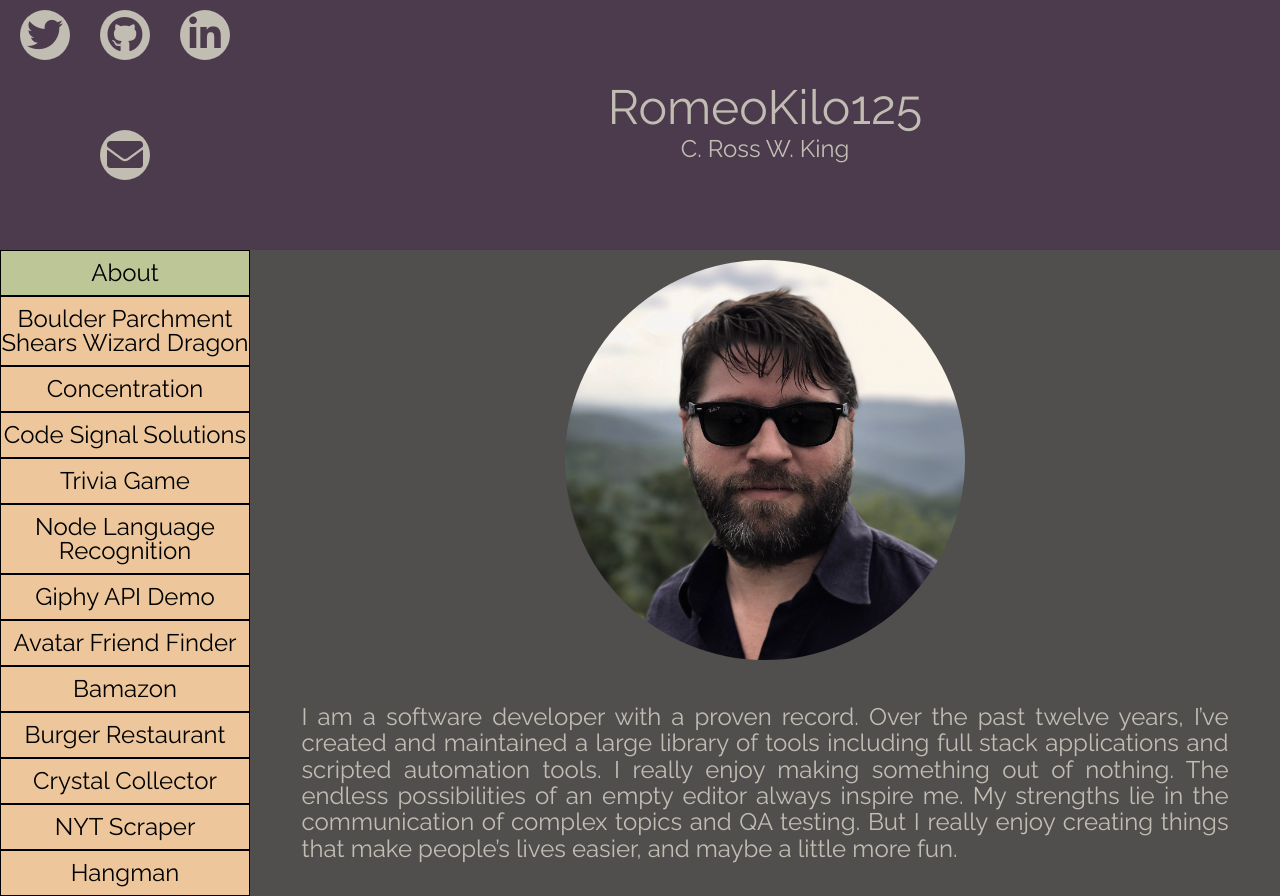
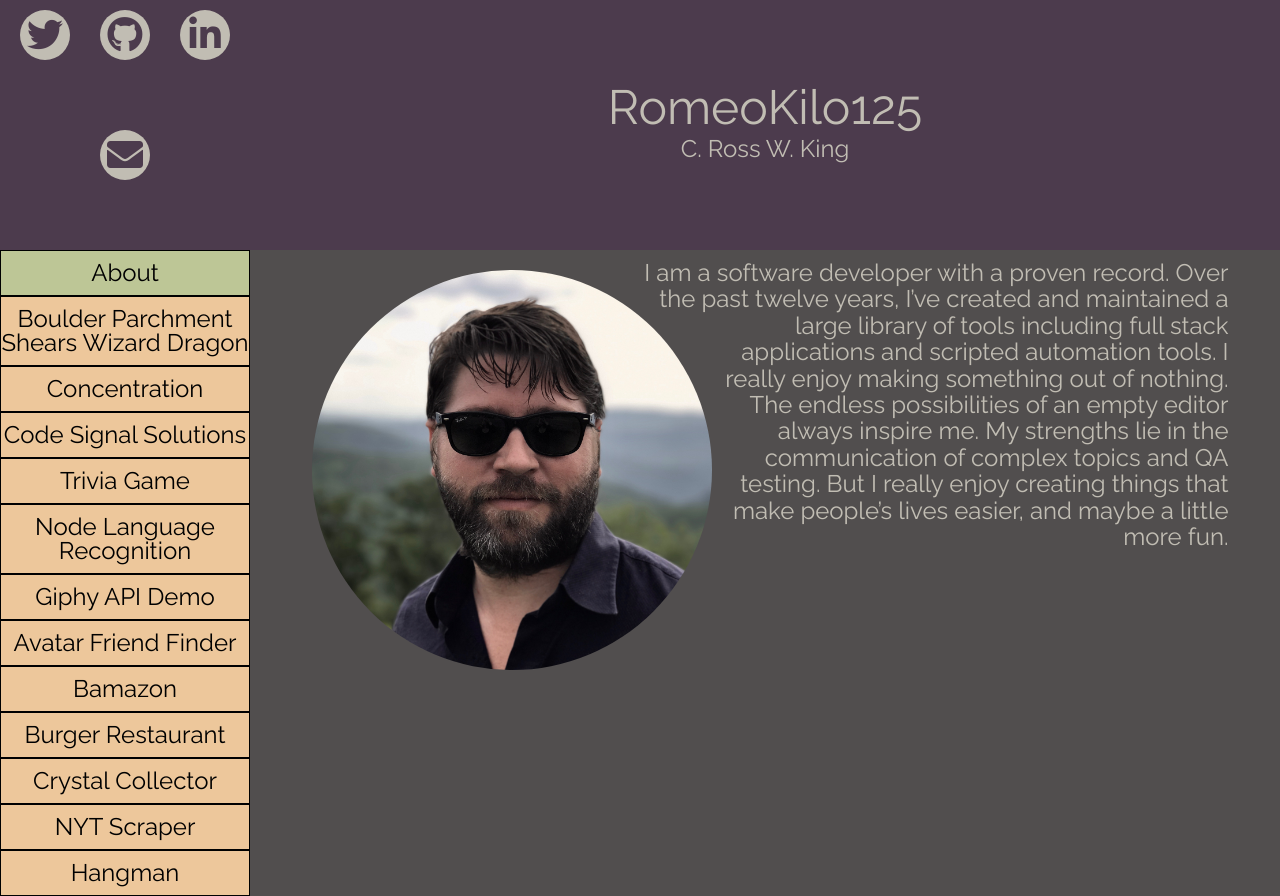
Before and after one commit to RomeoKilo125/RomeoKilo125.github.io, a React (Create React App) app: page / in a window 1280 px wide. Built offline with nearby package versions, Linux system fonts and the light colour scheme.

Commit message:
changed layout of 'about' page

```diff
--- a/src/components/DisplayArea/style.css
+++ b/src/components/DisplayArea/style.css
@@ -3,8 +3,8 @@
 }
 
 .profilePic {
-  display: flex;
-  justify-content: center;
+  float: left;
+  shape-outside: circle(50%);
 }
 
 .about-img{
@@ -21,11 +21,14 @@
 }
 
 .display-about, .project-description {
+  text-align: right;
+  width: 90%;
+  margin: 10px auto;
+  line-height: 1.1em;
+}
+
+.project-description {
   display: grid;
-  text-align: justify;
-  width: 90%;
-  margin: 0 auto;
-  line-height: 1.1em;
 }
 
 .display-project {
```
